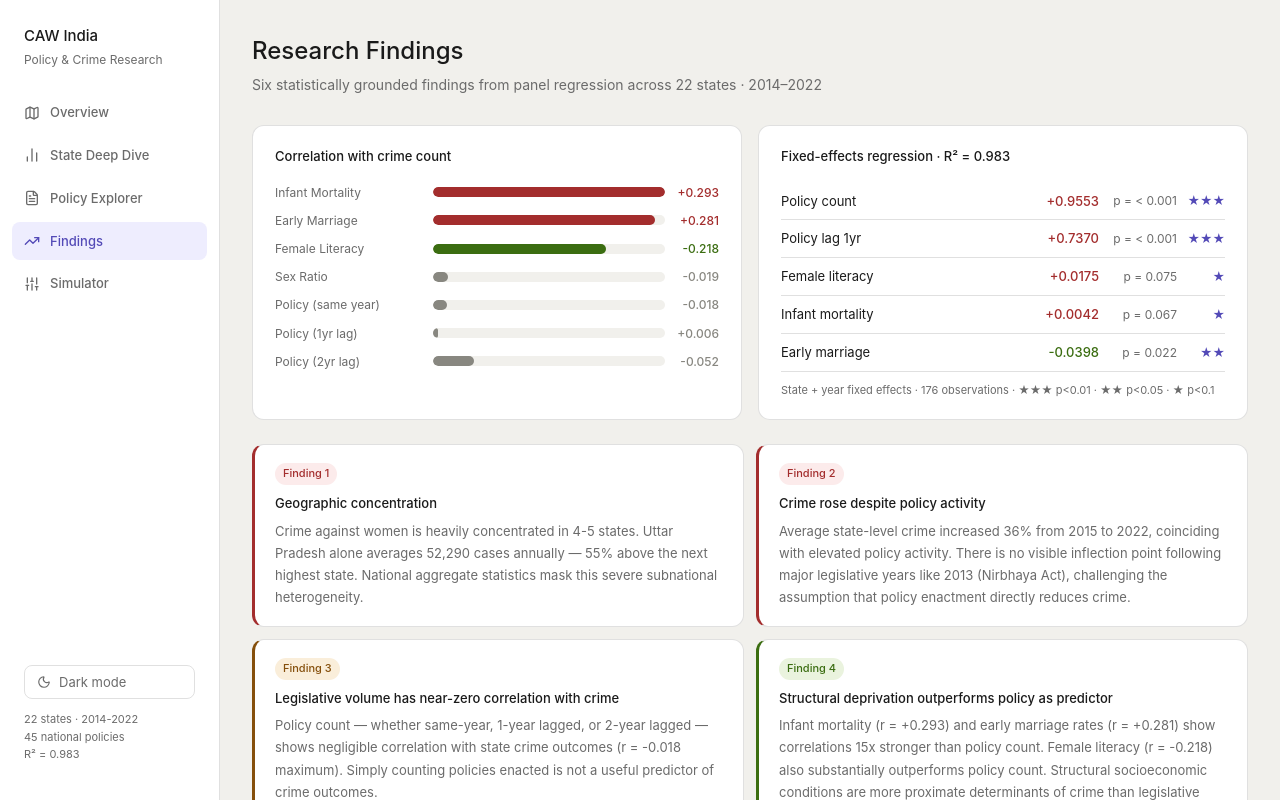
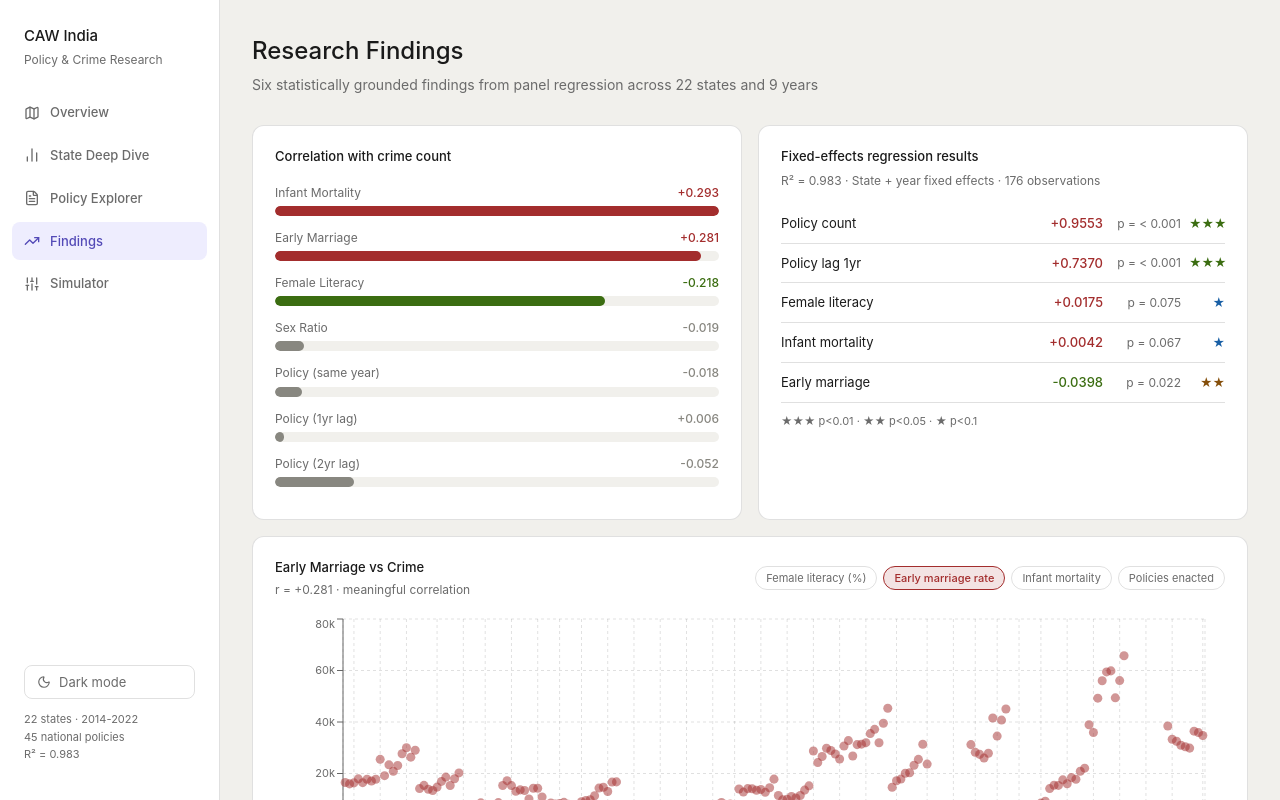
Before and after one commit to raja-678/caw-app, a React (Vite) app: page /findings in a window 1280 px wide. Shown: the top 800 px of the page. Built offline with nearby package versions, Linux system fonts and the light colour scheme.

Commit message:
Add scatter plots and improved charts to Findings page

```diff
--- a/src/pages/Findings.jsx
+++ b/src/pages/Findings.jsx
@@ -1,87 +1,90 @@
+import { useState } from 'react'
+import { ScatterChart, Scatter, XAxis, YAxis, CartesianGrid, Tooltip, ResponsiveContainer, LineChart, Line, ReferenceLine } from 'recharts'
 import PageWrapper from '../components/PageWrapper'
 import data from '../data/caw_data.json'
 
 const { regression, correlations } = data
+const maxCorr = Math.max(...correlations.map(c => Math.abs(c.r)))
+
+const scatterData = {
+  literacy: data.panel.filter(d => d.literacy).map(d => ({ x: d.literacy, y: d.crime, state: d.state, year: d.year })),
+  early_marriage: data.panel.filter(d => d.early_marriage).map(d => ({ x: d.early_marriage, y: d.crime, state: d.state, year: d.year })),
+  infant_mortality: data.panel.filter(d => d.infant_mortality).map(d => ({ x: d.infant_mortality, y: d.crime, state: d.state, year: d.year })),
+  policies: data.panel.map(d => ({ x: d.policies, y: d.crime, state: d.state, year: d.year })),
+}
+
+const scatterOptions = [
+  { key: 'literacy', label: 'Female Literacy vs Crime', xLabel: 'Female literacy (%)', r: -0.218, color: '#3B6D11' },
+  { key: 'early_marriage', label: 'Early Marriage vs Crime', xLabel: 'Early marriage rate', r: 0.281, color: '#A32D2D' },
+  { key: 'infant_mortality', label: 'Infant Mortality vs Crime', xLabel: 'Infant mortality', r: 0.293, color: '#E24B4A' },
+  { key: 'policies', label: 'Policy Count vs Crime', xLabel: 'Policies enacted', r: -0.018, color: '#534AB7' },
+]
+
+const CustomScatterTooltip = ({ active, payload }) => {
+  if (active && payload && payload.length) {
+    const d = payload[0].payload
+    return (
+      <div style={{
+        background: 'var(--bg)', border: '0.5px solid var(--border)',
+        borderRadius: 'var(--radius-md)', padding: '8px 12px',
+        boxShadow: '0 4px 12px rgba(0,0,0,0.08)', fontSize: 12
+      }}>
+        <div style={{ fontWeight: 500, marginBottom: 3 }}>{d.state} ({d.year})</div>
+        <div style={{ color: 'var(--text-secondary)' }}>x: {typeof d.x === 'number' ? d.x.toFixed(1) : d.x}</div>
+        <div style={{ color: '#A32D2D' }}>Crime: {Math.round(d.y).toLocaleString()}</div>
+      </div>
+    )
+  }
+  return null
+}
 
 const findings = [
-  {
-    number: 1,
-    color: '#A32D2D',
-    bg: '#FCEBEB',
-    title: 'Geographic concentration',
-    body: 'Crime against women is heavily concentrated in 4-5 states. Uttar Pradesh alone averages 52,290 cases annually — 55% above the next highest state. National aggregate statistics mask this severe subnational heterogeneity.'
-  },
-  {
-    number: 2,
-    color: '#A32D2D',
-    bg: '#FCEBEB',
-    title: 'Crime rose despite policy activity',
-    body: 'Average state-level crime increased 36% from 2015 to 2022, coinciding with elevated policy activity. There is no visible inflection point following major legislative years like 2013 (Nirbhaya Act), challenging the assumption that policy enactment directly reduces crime.'
-  },
-  {
-    number: 3,
-    color: '#854F0B',
-    bg: '#FAEEDA',
-    title: 'Legislative volume has near-zero correlation with crime',
-    body: 'Policy count — whether same-year, 1-year lagged, or 2-year lagged — shows negligible correlation with state crime outcomes (r = -0.018 maximum). Simply counting policies enacted is not a useful predictor of crime outcomes.'
-  },
-  {
-    number: 4,
-    color: '#3B6D11',
-    bg: '#EAF3DE',
-    title: 'Structural deprivation outperforms policy as predictor',
-    body: 'Infant mortality (r = +0.293) and early marriage rates (r = +0.281) show correlations 15x stronger than policy count. Female literacy (r = -0.218) also substantially outperforms policy count. Structural socioeconomic conditions are more proximate determinants of crime than legislative activity.'
-  },
-  {
-    number: 5,
-    color: '#A32D2D',
-    bg: '#FCEBEB',
-    title: 'The reporting effect — policies increase reported crime',
-    body: 'Fixed-effects panel regression reveals a highly significant positive coefficient on Policy Count (β = 0.955, p < 0.001). Within the same state over time, years with more policies see higher reported crime — not lower. This is interpreted as a reporting effect: landmark legislation raises victim awareness and encourages women to report crimes previously unrecorded.'
-  },
-  {
-    number: 6,
-    color: '#3B6D11',
-    bg: '#EAF3DE',
-    title: 'Early marriage reduction predicts crime reduction',
-    body: 'Early marriage rate carries a significant negative coefficient (β = -0.040, p = 0.022) in the fixed-effects model. States that reduced early marriage rates over time experienced lower crime growth — even after controlling for state baselines. This is the strongest structural policy lever identified.'
-  },
+  { number: 1, color: '#A32D2D', bg: '#FCEBEB', title: 'Geographic concentration', body: 'Uttar Pradesh averaged 52,290 cases annually — 55% above Maharashtra. Four states account for a disproportionate share of national crime burden.' },
+  { number: 2, color: '#A32D2D', bg: '#FCEBEB', title: 'Crime rose despite policy activity', body: 'Average state-level crime increased 36% from 2015 to 2022, coinciding with elevated policy activity. No visible inflection point after the Nirbhaya Act (2013).' },
+  { number: 3, color: '#854F0B', bg: '#FAEEDA', title: 'Legislative volume near-zero correlation', body: 'Policy count — same-year, 1-year lagged, or 2-year lagged — shows negligible correlation with crime (r = -0.018 maximum).' },
+  { number: 4, color: '#3B6D11', bg: '#EAF3DE', title: 'Structural deprivation outperforms policy', body: 'Infant mortality (r = +0.293) and early marriage (r = +0.281) are 15x stronger predictors than policy count.' },
+  { number: 5, color: '#A32D2D', bg: '#FCEBEB', title: 'The reporting effect', body: 'Fixed-effects model: Policy Count (p < 0.001, b = 0.955). More policies means more reported crime — awareness drives reporting, not actual crime increase.' },
+  { number: 6, color: '#3B6D11', bg: '#EAF3DE', title: 'Early marriage reduction predicts improvement', body: 'Early marriage carries significant negative coefficient (b = -0.040, p = 0.022) in the fixed-effects model. Strongest structural policy lever identified.' },
 ]
 
-const maxCorr = Math.max(...correlations.map(c => Math.abs(c.r)))
+export default function Findings() {
+  const [activeScatter, setActiveScatter] = useState('early_marriage')
+  const active = scatterOptions.find(s => s.key === activeScatter)
 
-export default function Findings() {
   return (
     <PageWrapper>
     <div>
       <div style={{ marginBottom: 28 }}>
         <h1 style={{ fontSize: 24, fontWeight: 500, marginBottom: 4 }}>Research Findings</h1>
         <p style={{ fontSize: 14, color: 'var(--text-secondary)' }}>
-          Six statistically grounded findings from panel regression across 22 states · 2014–2022
+          Six statistically grounded findings from panel regression across 22 states and 9 years
         </p>
       </div>
 
-      <div style={{ display: 'grid', gridTemplateColumns: '1fr 1fr', gap: 16, marginBottom: 24 }}>
+      <div style={{ display: 'grid', gridTemplateColumns: '1fr 1fr', gap: 16, marginBottom: 16 }}>
         <div style={{
           background: 'var(--bg)', border: '0.5px solid var(--border)',
           borderRadius: 'var(--radius-lg)', padding: '20px 22px'
         }}>
-          <div style={{ fontSize: 13, fontWeight: 500, marginBottom: 16 }}>Correlation with crime count</div>
-          {correlations.map(c => {
+          <div style={{ fontSize: 13, fontWeight: 500, marginBottom: 16 }}>
+            Correlation with crime count
+          </div>
+          {correlations.map((c, i) => {
             const abs = Math.abs(c.r)
             const w = (abs / maxCorr * 100)
             const isPos = c.r > 0
             const color = abs > 0.2 ? (isPos ? '#A32D2D' : '#3B6D11') : '#888780'
             return (
-              <div key={c.variable} style={{ display: 'flex', alignItems: 'center', gap: 10, marginBottom: 9 }}>
-                <div style={{ width: 148, fontSize: 12, color: 'var(--text-secondary)', flexShrink: 0 }}>
-                  {c.variable}
+              <div key={c.variable} style={{ marginBottom: 12 }}>
+                <div style={{ display: 'flex', justifyContent: 'space-between', marginBottom: 4 }}>
+                  <span style={{ fontSize: 12, color: 'var(--text-secondary)' }}>{c.variable}</span>
+                  <span style={{ fontSize: 12, fontWeight: 500, color }}>{c.r > 0 ? '+' : ''}{c.r.toFixed(3)}</span>
                 </div>
-                <div style={{ flex: 1, height: 10, background: 'var(--bg-tertiary)', borderRadius: 5, overflow: 'hidden' }}>
-                  <div style={{ width: w + '%', height: '100%', background: color, borderRadius: 5 }} />
-                </div>
-                <div style={{ width: 44, fontSize: 12, fontWeight: 500, textAlign: 'right', color, flexShrink: 0 }}>
-                  {c.r > 0 ? '+' : ''}{c.r.toFixed(3)}
+                <div style={{ height: 10, background: 'var(--bg-tertiary)', borderRadius: 5, overflow: 'hidden' }}>
+                  <div style={{
+                    width: w + '%', height: '100%', background: color, borderRadius: 5,
+                    transition: 'width 0.6s ease'
+                  }} />
                 </div>
               </div>
             )
@@ -92,38 +95,72 @@ export default function Findings() {
           background: 'var(--bg)', border: '0.5px solid var(--border)',
           borderRadius: 'var(--radius-lg)', padding: '20px 22px'
         }}>
-          <div style={{ fontSize: 13, fontWeight: 500, marginBottom: 16 }}>
-            Fixed-effects regression · R² = {regression.r_squared}
+          <div style={{ fontSize: 13, fontWeight: 500, marginBottom: 4 }}>
+            Fixed-effects regression results
+          </div>
+          <div style={{ fontSize: 12, color: 'var(--text-secondary)', marginBottom: 14 }}>
+            R² = {regression.r_squared} · State + year fixed effects · 176 observations
           </div>
           {[
-            { label: 'Policy count', coef: regression.policy_count, p: '< 0.001', sig: '★★★' },
-            { label: 'Policy lag 1yr', coef: regression.policy_lag1, p: '< 0.001', sig: '★★★' },
-            { label: 'Female literacy', coef: regression.female_literacy, p: '0.075', sig: '★' },
-            { label: 'Infant mortality', coef: regression.infant_mortality, p: '0.067', sig: '★' },
-            { label: 'Early marriage', coef: regression.early_marriage, p: '0.022', sig: '★★' },
+            { label: 'Policy count', coef: regression.policy_count, p: '< 0.001', sig: '★★★', sigColor: '#3B6D11' },
+            { label: 'Policy lag 1yr', coef: regression.policy_lag1, p: '< 0.001', sig: '★★★', sigColor: '#3B6D11' },
+            { label: 'Female literacy', coef: regression.female_literacy, p: '0.075', sig: '★', sigColor: '#185FA5' },
+            { label: 'Infant mortality', coef: regression.infant_mortality, p: '0.067', sig: '★', sigColor: '#185FA5' },
+            { label: 'Early marriage', coef: regression.early_marriage, p: '0.022', sig: '★★', sigColor: '#854F0B' },
           ].map(row => (
             <div key={row.label} style={{
-              display: 'grid', gridTemplateColumns: '1fr 80px 70px 40px',
-              gap: 8, padding: '8px 0',
+              display: 'grid', gridTemplateColumns: '1fr 80px 70px 36px',
+              gap: 8, padding: '9px 0',
               borderBottom: '0.5px solid var(--border)', alignItems: 'center'
             }}>
               <div style={{ fontSize: 13, color: 'var(--text)' }}>{row.label}</div>
-              <div style={{
-                fontSize: 13, fontWeight: 500, textAlign: 'right',
-                color: row.coef > 0 ? '#A32D2D' : '#3B6D11'
-              }}>
+              <div style={{ fontSize: 13, fontWeight: 500, textAlign: 'right', color: row.coef > 0 ? '#A32D2D' : '#3B6D11' }}>
                 {row.coef > 0 ? '+' : ''}{row.coef.toFixed(4)}
               </div>
-              <div style={{ fontSize: 12, color: 'var(--text-secondary)', textAlign: 'right' }}>
-                p = {row.p}
-              </div>
-              <div style={{ fontSize: 12, color: '#534AB7', textAlign: 'right' }}>{row.sig}</div>
+              <div style={{ fontSize: 12, color: 'var(--text-secondary)', textAlign: 'right' }}>p = {row.p}</div>
+              <div style={{ fontSize: 12, color: row.sigColor, textAlign: 'right' }}>{row.sig}</div>
             </div>
           ))}
           <div style={{ fontSize: 11, color: 'var(--text-secondary)', marginTop: 10 }}>
-            State + year fixed effects · 176 observations · ★★★ p&lt;0.01 · ★★ p&lt;0.05 · ★ p&lt;0.1
+            ★★★ p&lt;0.01 · ★★ p&lt;0.05 · ★ p&lt;0.1
           </div>
         </div>
+      </div>
+
+      <div style={{
+        background: 'var(--bg)', border: '0.5px solid var(--border)',
+        borderRadius: 'var(--radius-lg)', padding: '20px 22px', marginBottom: 16
+      }}>
+        <div style={{ display: 'flex', justifyContent: 'space-between', alignItems: 'center', marginBottom: 16 }}>
+          <div>
+            <div style={{ fontSize: 13, fontWeight: 500 }}>{active.label}</div>
+            <div style={{ fontSize: 12, color: 'var(--text-secondary)', marginTop: 2 }}>
+              r = {active.r > 0 ? '+' : ''}{active.r} · {Math.abs(active.r) > 0.2 ? 'meaningful correlation' : 'near-zero correlation'}
+            </div>
+          </div>
+          <div style={{ display: 'flex', gap: 6, flexWrap: 'wrap' }}>
+            {scatterOptions.map(s => (
+              <button key={s.key} onClick={() => setActiveScatter(s.key)} style={{
+                fontSize: 11, padding: '4px 10px', borderRadius: 20, cursor: 'pointer',
+                border: '0.5px solid ' + (activeScatter === s.key ? s.color : 'var(--border)'),
+                background: activeScatter === s.key ? s.color + '22' : 'transparent',
+                color: activeScatter === s.key ? s.color : 'var(--text-secondary)',
+                fontWeight: activeScatter === s.key ? 500 : 400
+              }}>{s.xLabel}</button>
+            ))}
+          </div>
+        </div>
+        <ResponsiveContainer width="100%" height={260}>
+          <ScatterChart margin={{ top: 4, right: 20, bottom: 20, left: 8 }}>
+            <CartesianGrid strokeDasharray="3 3" stroke="var(--border)" />
+            <XAxis dataKey="x" name={active.xLabel} tick={{ fontSize: 11, fill: 'var(--text-secondary)' }}
+              label={{ value: active.xLabel, position: 'insideBottom', offset: -12, fontSize: 11, fill: 'var(--text-secondary)' }} />
+            <YAxis dataKey="y" name="Crime" tick={{ fontSize: 11, fill: 'var(--text-secondary)' }}
+              tickFormatter={v => (v / 1000).toFixed(0) + 'k'} />
+            <Tooltip content={<CustomScatterTooltip />} />
+            <Scatter data={scatterData[activeScatter]} fill={active.color} fillOpacity={0.5} r={4} />
+          </ScatterChart>
+        </ResponsiveContainer>
       </div>
 
       <div style={{ display: 'grid', gridTemplateColumns: '1fr 1fr', gap: 12 }}>
@@ -139,16 +176,12 @@ export default function Findings() {
                 background: f.bg, color: f.color
               }}>Finding {f.number}</span>
             </div>
-            <div style={{ fontSize: 13, fontWeight: 500, color: 'var(--text)', marginBottom: 6 }}>
-              {f.title}
-            </div>
-            <div style={{ fontSize: 13, color: 'var(--text-secondary)', lineHeight: 1.7 }}>
-              {f.body}
-            </div>
+            <div style={{ fontSize: 13, fontWeight: 500, color: 'var(--text)', marginBottom: 6 }}>{f.title}</div>
+            <div style={{ fontSize: 13, color: 'var(--text-secondary)', lineHeight: 1.7 }}>{f.body}</div>
           </div>
         ))}
       </div>
     </div>
-  </PageWrapper>
+    </PageWrapper>
   )
 }
```
